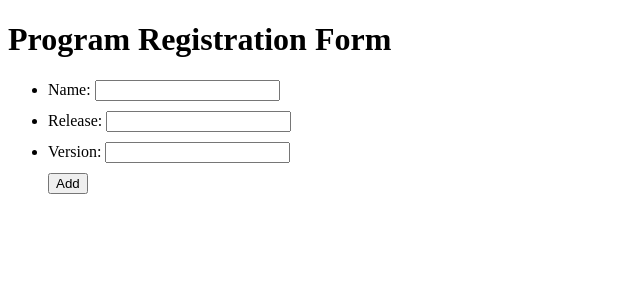
After one commit to ranjithreddy-31/bughound, a Flask app: page /add_program_form in a window 1280 px wide. The commit adds this page. Shown: the top 300 px of the page, without its empty margins (0-640 px from the left). Run offline with Flask 2, Linux system fonts and the light colour scheme.

Commit message:
Finished Programs Part

```diff
--- a/main.py
+++ b/main.py
@@ -67,7 +67,7 @@ def delete_employee():
             conn.close()
             return "Invalid credentials"
     except Exception as e:
-	    return f"failed:No employee id in the database (tehnical reason:{e})"
+	    return f"failed:No employee id in the database (technical reason:{e})"
 @app.route('/update_employee_form')
 def update_employee_form():
 	return render_template('update_employee.html')
@@ -112,9 +112,106 @@ def update_employee():
 			return "Failed updating: Invalid Password"
 
 	except Exception as e:
-		return f"failed:No employee id in the database (tehnical reason:{e})"
+		return f"failed:No employee id in the database (technical reason:{e})"
 
+@app.route('/program')
+def program():
+ 	return render_template('program.html')
 
+@app.route('/add_program_form')
+def add_program_form():
+	return render_template('add_program.html')
 
+@app.route('/add_program', methods=['POST'])
+def add_program():
+	program = request.form['program']
+	version = request.form['version']
+	release = request.form['release']
+	try:
+		conn = get_connection()
+		cursor = conn.cursor()
+		query = "INSERT INTO programs (program, program_release, program_version) VALUES (%s, %s, %s)"
+		values = (program,version,release)
+		cursor.execute(query,values)
+		conn.commit()
+		cursor.close()
+		conn.close()
+		return "success"
+	except Exception as e:
+		return f"failed:{e}"
+@app.route('/update_program_form')
+def update_program_form():
+	return render_template('update_program.html')
+
+@app.route('/update_program', methods=['POST'])
+def update_program():
+	username = request.form['username']
+	password = request.form['password']
+	program_id = int(request.form['program_id'])
+	new_name = request.form['new_name']
+	new_release = request.form['new_release']
+	new_version = request.form['new_version']
+	try:
+		conn = get_connection()
+		cursor = conn.cursor()
+		query = f"select password from employees where username='{username}'"
+		cursor.execute(query)
+		db_password = cursor.fetchall()[0][0]
+		if password == db_password:
+			if new_name:
+				query = f"update programs set program='{new_name}' where prog_id = {program_id}"
+				cursor.execute(query)
+				conn.commit()
+			if new_release:
+				query = f"update programs set program_release='{new_release}' where prog_id = {program_id}"
+				cursor.execute(query)
+				conn.commit()
+			if new_version:
+				query = f"update programs set program_version='{new_version}' where prog_id = {program_id}"
+				cursor.execute(query)
+				conn.commit()
+			cursor.close()
+			conn.close()
+			return f"successfully updated employee:{program_id}"
+		else:
+			cursor.close()
+			conn.close()
+			return "Failed updating: Invalid Password"
+
+	except Exception as e:
+		return f"failed:No employee id in the database (technical reason:{e})"
+
+@app.route('/delete_program_form')
+def delete_program_form():
+	return render_template('delete_program.html')
+
+@app.route('/delete_program', methods=['POST'])
+def delete_program():
+    # Fetch form data
+    username = request.form['username']
+    password = request.form['password']
+    program_id = int(request.form['program_id'])
+    # Connect to database
+    try:
+        conn = get_connection()
+        cursor = conn.cursor()
+
+        # Execute query
+        query = f"select password from employees where username='{username}'"
+        cursor.execute(query)
+        db_password = cursor.fetchall()[0][0]
+        if password == db_password:
+            query = f"delete from programs where prog_id={program_id}"
+            cursor.execute(query)
+            conn.commit()
+            cursor.close()
+            conn.close()
+            return f"Successfully deleted program:{program_id}"
+        else:
+            cursor.close()
+            conn.close()
+            return "Invalid credentials"
+    except Exception as e:
+	    return f"failed:No program id in the database (technical reason:{e})"
 if __name__ == '__main__':
 	app.run(debug=True)
--- /dev/null
+++ b/templates/add_program.html
@@ -0,0 +1,34 @@
+<!DOCTYPE html>
+<html>
+  <head>
+    <title>Program Registration Form</title>
+  </head>
+  <body>
+    <h1>Program Registration Form</h1>
+    <form action="/add_program" method="POST">
+        <ul>
+
+
+    <li>
+      <label for="name">Name:</label>
+      <input type="text" id="program" name="program" required>
+    </li>
+    <li>
+      <label for="release">Release:</label>
+      <input type="text" id="release" name="release" required>
+    </li>
+    <li>
+      <label for="version">Version:</label>
+      <input type="text" id="version" name="version" required>
+    </li>
+      <input type="submit" value="Add">
+
+</ul>
+<style>
+    li {
+      margin-bottom: 10px;
+    }
+  </style>
+    </form>
+  </body>
+</html>
--- a/templates/index.html
+++ b/templates/index.html
@@ -7,8 +7,8 @@
     <h1>Welcome to my Flask app!</h1>
 
     <ul>
-      <li><a href="{{ url_for('employee') }}">Employee</a></li>
-      <li><a href="">About</a></li>
+      <li><a href="{{ url_for('employee')}}">Employee</a></li>
+      <li><a href="{{ url_for('program')}}">Program</a></li>
       <li><a href="">Contact</a></li>
     </ul>
   </body>
```
Also changed, not shown: templates/delete_program.html (added, +34 -0 lines), templates/program.html (added, +15 -0 lines), templates/update_program.html (renamed from templates/update_employee.html, +9 -9 lines).
